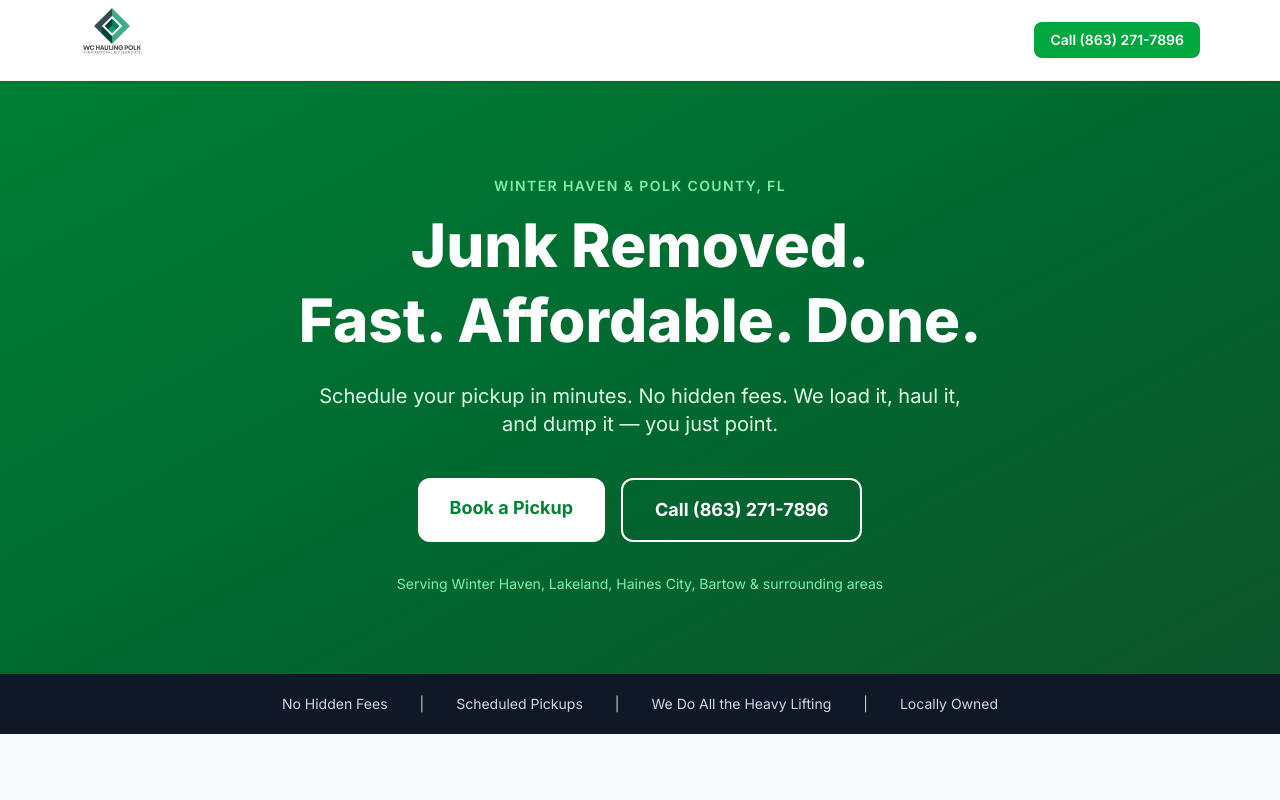
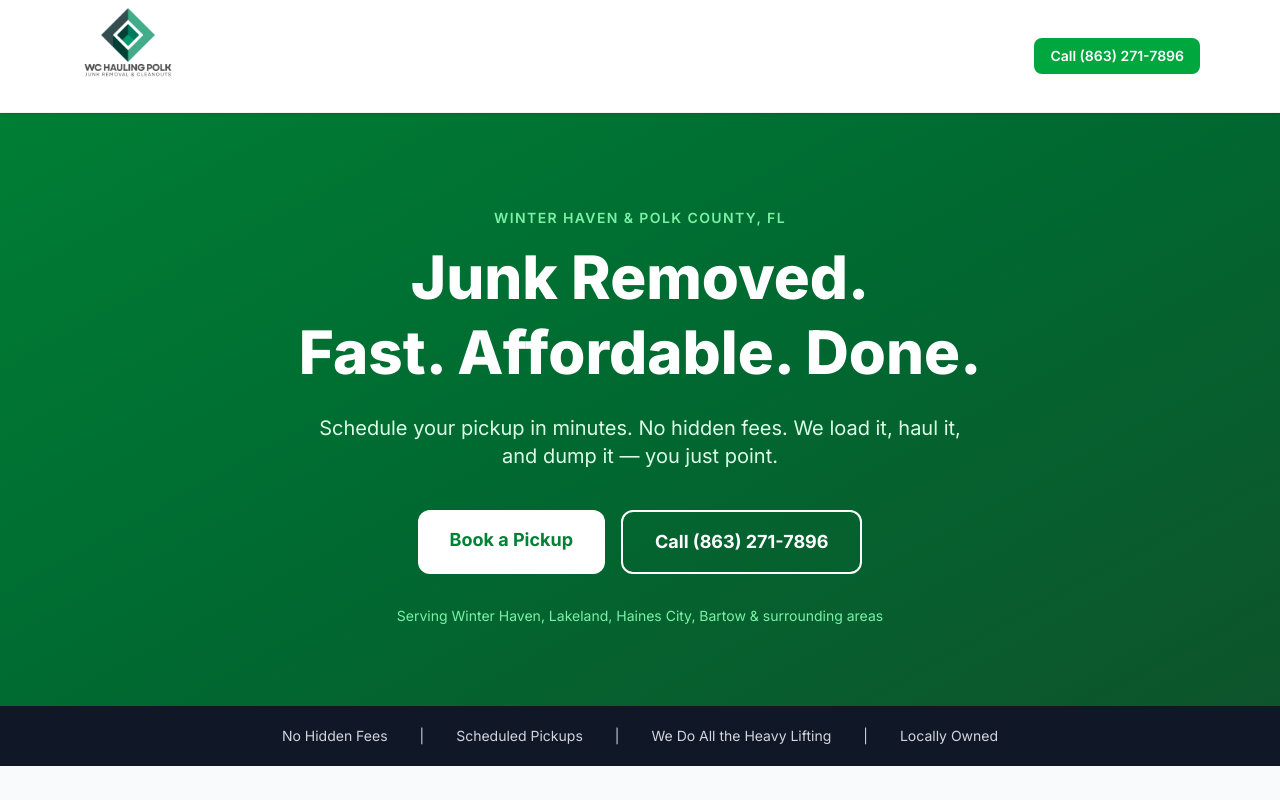
Before and after one commit to wealthcatcher21/wc-hauling, a Next.js app: page / in a window 1280 px wide. Shown: the top 800 px of the page. Built offline with nearby package versions, Linux system fonts and the light colour scheme; no server answers.

Commit message:
Increase nav logo to 1.5x (h-24)
Co-Authored-By: Claude Sonnet 4.6 <noreply@anthropic.com>

```diff
--- a/app/page.tsx
+++ b/app/page.tsx
@@ -102,7 +102,7 @@ export default function Home() {
       {/* Nav */}
       <nav className="fixed top-0 left-0 right-0 z-50 bg-white border-b border-gray-100 shadow-sm">
         <div className="max-w-6xl mx-auto px-4 py-2 flex items-center justify-between">
-          <img src="/logo.png" alt="WC Hauling Polk" className="h-16 w-auto" />
+          <img src="/logo.png" alt="WC Hauling Polk" className="h-24 w-auto" />
           <a href={PHONE_HREF} className="bg-green-600 hover:bg-green-700 text-white font-semibold px-4 py-2 rounded-lg text-sm transition-colors">
             Call {PHONE}
           </a>
@@ -110,7 +110,7 @@ export default function Home() {
       </nav>
 
       {/* Hero */}
-      <section className="pt-24 bg-gradient-to-br from-green-700 to-green-900 text-white">
+      <section className="pt-32 bg-gradient-to-br from-green-700 to-green-900 text-white">
         <div className="max-w-6xl mx-auto px-4 py-20 text-center">
           <p className="text-green-300 font-semibold text-sm uppercase tracking-widest mb-3">Winter Haven & Polk County, FL</p>
           <h1 className="text-4xl md:text-6xl font-extrabold mb-6 leading-tight">
```
